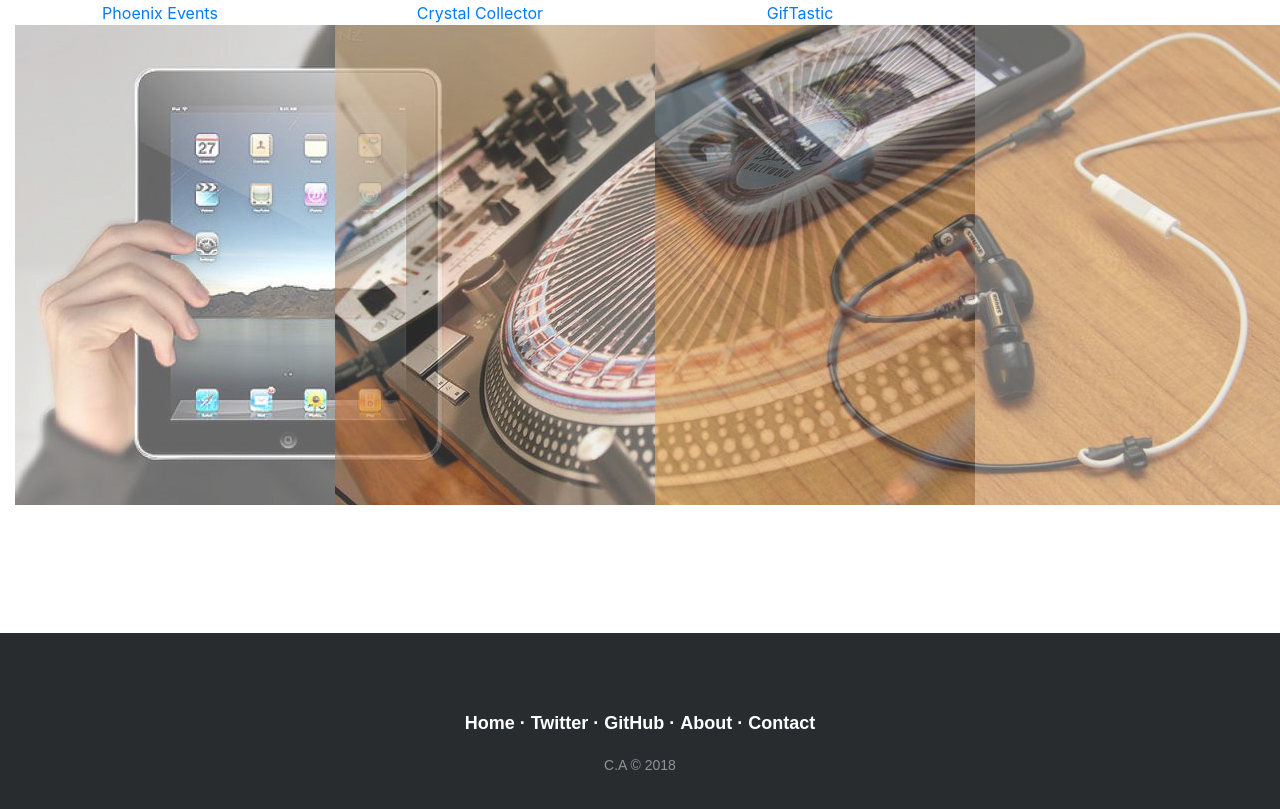
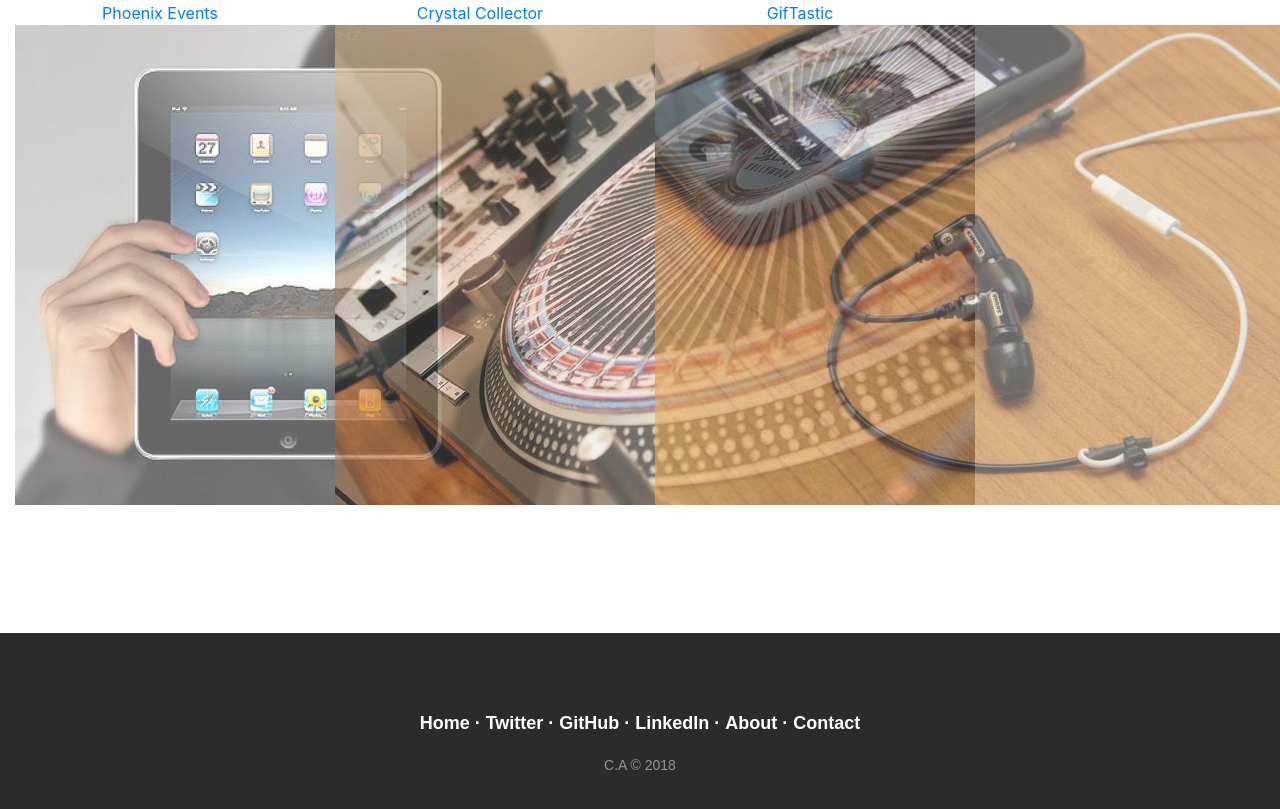
Before and after one commit to losandluca/Bootstrap-Portfolio, a plain HTML site: page portfolio.html in a window 1280 px wide. Shown: the part 311-1120 px from the top of the page. Drawn offline with nearby package versions, Linux system fonts and the light colour scheme.

Commit message:
updated portfolio again

```diff
--- a/portfolio.html
+++ b/portfolio.html
@@ -77,6 +77,8 @@
             ·
             <a href="https://github.com/losandluca">GitHub</a>
             ·
+            <a href="https://www.linkedin.com/in/carlos-alcazar-570a92172/">LinkedIn</a>
+            ·
             <a href="index.html">About</a>
             ·
             <a href="contact.html">Contact</a>
```
